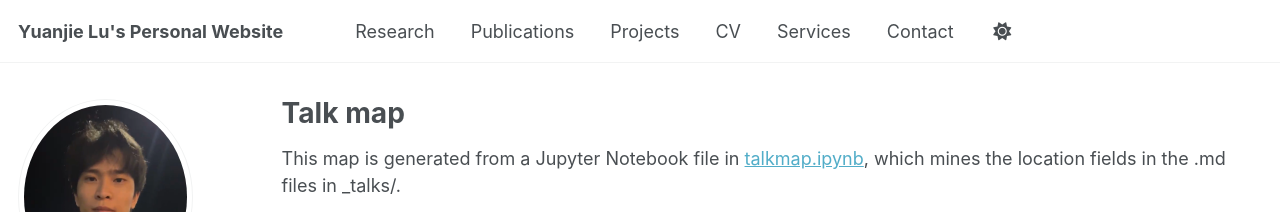
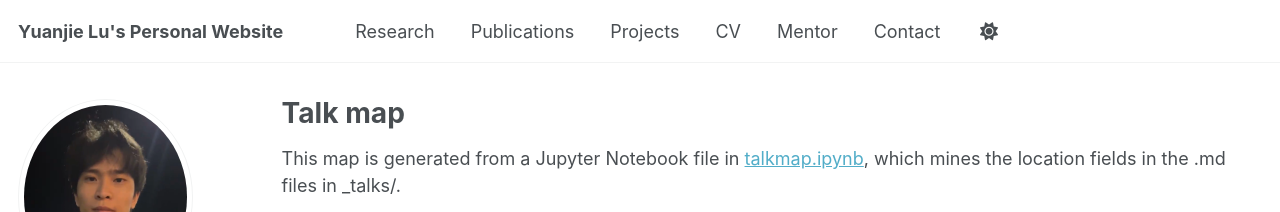
Before and after one commit to yuanjielu-64/yuanjielu-64.github.io, a Jekyll site: the page built from _pages/talkmap.html, in a window 1280 px wide. Shown: the top 212 px of the page. Built offline with Jekyll 4.4.1, drawn with Linux system fonts in a browser that asks for light colours; nearby versions of some CDN libraries; some web fonts are replaced; a script that is not in the unit is left out.

Commit message:
Update navigation.yml

```diff
--- a/_data/navigation.yml
+++ b/_data/navigation.yml
@@ -21,8 +21,8 @@ main:
   - title: "CV"
     url: /cv/
 
-  - title: "Services"
-    url: /services/
+  - title: "Mentor"
+    url: /mentor/
 
   - title: "Contact"
     url: /contact/
```
